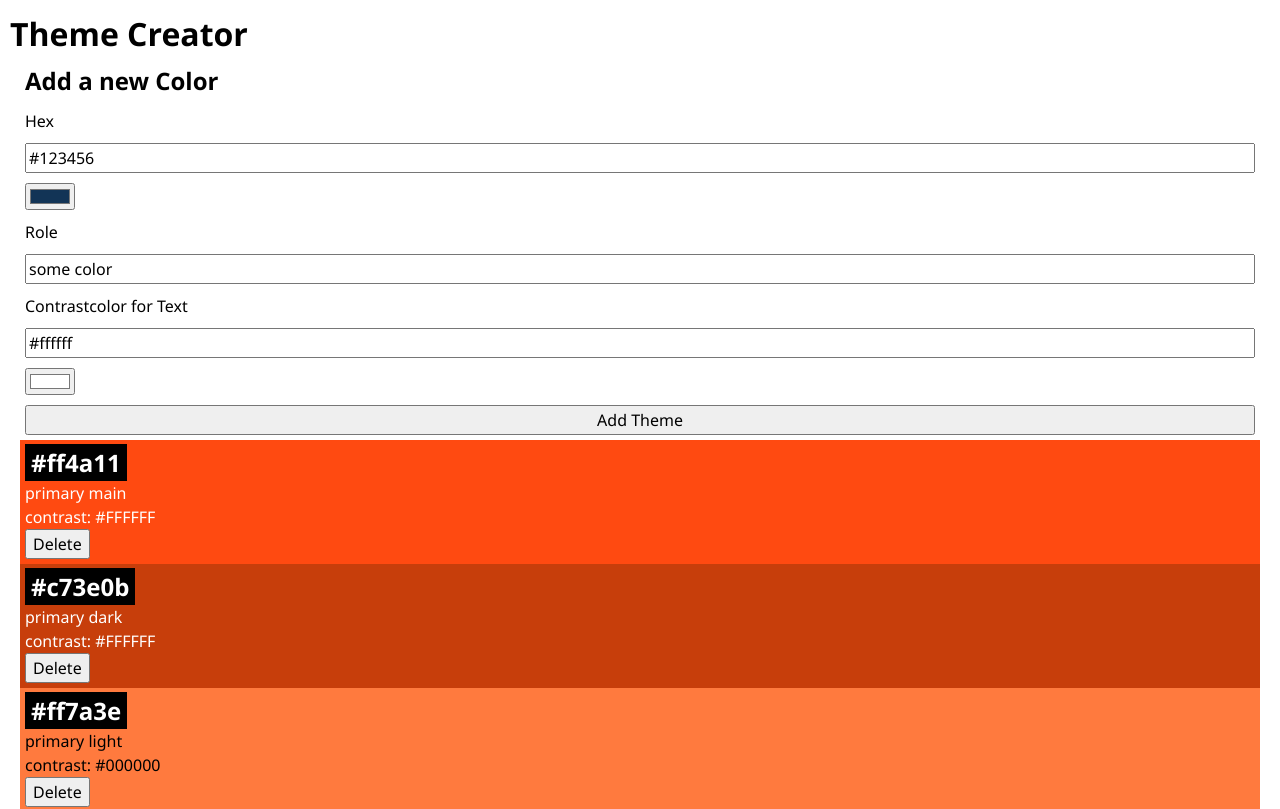
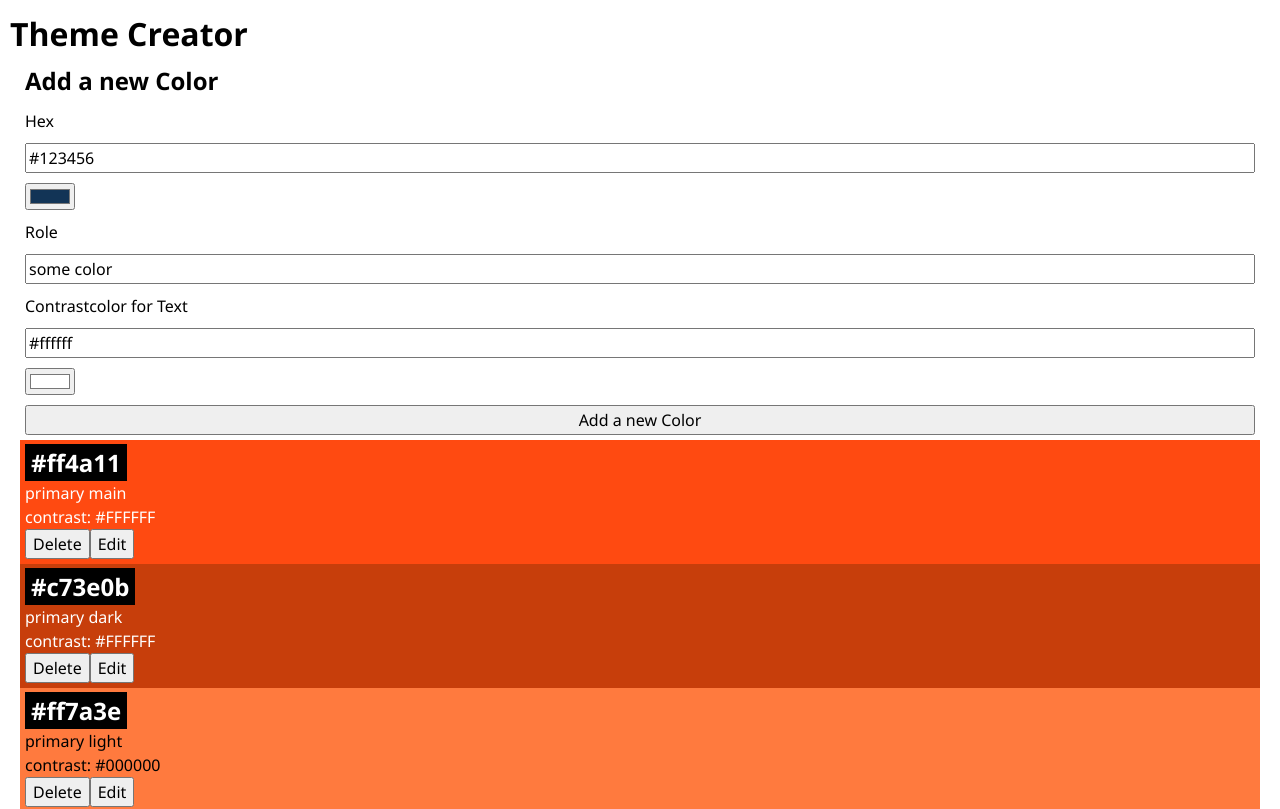
Before and after one commit to feminismuss/Color-Theme-Creator, a React (Vite) app: page / in a window 1280 px wide. Shown: the top 809 px of the page. Built offline with nearby package versions, Linux system fonts and the light colour scheme.

Commit message:
add conditional rendering for ColorForm when isEditing === true, import ColorFormand call ColorForm with Props

```diff
--- a/src/Components/Color/Color.jsx
+++ b/src/Components/Color/Color.jsx
@@ -1,11 +1,23 @@
 import "./Color.css";
+import ColorForm from "../ColorForm/ColorForm";
 import { useState } from "react";
 
-export default function Color({ role, hex, contrastText, onDeleteColor, onEditColor }) {
+export default function Color({
+  role,
+  hex,
+  contrastText,
+  onDeleteColor,
+  onEditColor,
+  id,
+}) {
   const [showConfirmationMessage, setShowConfirmationMessage] = useState(false);
+  const [isEditing, setIsEditing] = useState(false);
 
   function handleDeleteClick() {
     setShowConfirmationMessage(true);
+  }
+  function handleEditClick() {
+    setIsEditing(true);
   }
 
   return (
@@ -13,6 +25,17 @@ export default function Color({ role, hex, contrastText, onDeleteColor, onEditCo
       className="color-card"
       style={{ backgroundColor: hex, color: contrastText }}
     >
+      {isEditing ? (
+        <ColorForm
+          variant="edit"
+          initialData={{ role, hex, contrastText }}
+          onSubmitColor={(updatedData) => {
+            onEditColor(id, updatedData);
+            setIsEditing(false);
+          }}
+        />
+      ) : (
+        <>
           <h2 className="color-card-headline">{hex}</h2>
           <p>{role}</p>
           <p>contrast: {contrastText}</p>
@@ -26,7 +49,12 @@ export default function Color({ role, hex, contrastText, onDeleteColor, onEditCo
               </button>
             </>
           ) : (
+            <>
               <button onClick={handleDeleteClick}>Delete</button>
+              <button onClick={handleEditClick}>Edit</button>
+            </>
+          )}
+        </>
       )}
     </div>
   );
--- a/src/Components/ColorForm/ColorForm.jsx
+++ b/src/Components/ColorForm/ColorForm.jsx
@@ -2,6 +2,7 @@ import ColorInput from "../ColorInput/ColorInput";
 import "./ColorForm.css";
 
 export default function ColorForm({
+  variant = "create",
   onSubmitColor,
   initialData = { role: "some color", hex: "#123456", contrastText: "#ffffff" },
 }) {
@@ -13,7 +14,7 @@ export default function ColorForm({
   }
   return (
     <form className="color-form" onSubmit={handleSubmit}>
-      <h2>Add a new Color</h2>
+      <h2>{variant === "create" ? "Add a new Color" : "Edit Color"}</h2>
       <label htmlFor="hex">Hex</label>
       <ColorInput id="hex" defaultValue={initialData.hex} />
 
@@ -27,7 +28,9 @@ export default function ColorForm({
 
       <label>Contrastcolor for Text</label>
       <ColorInput id="contrastText" defaultValue={initialData.contrastText} />
-      <button type="submit">Add Theme</button>
+      <button type="submit">
+        {variant === "create" ? "Add a new Color" : "Update Color"}
+      </button>
     </form>
   );
 }
```
Lines whose indentation alone changed are shown as unchanged.
